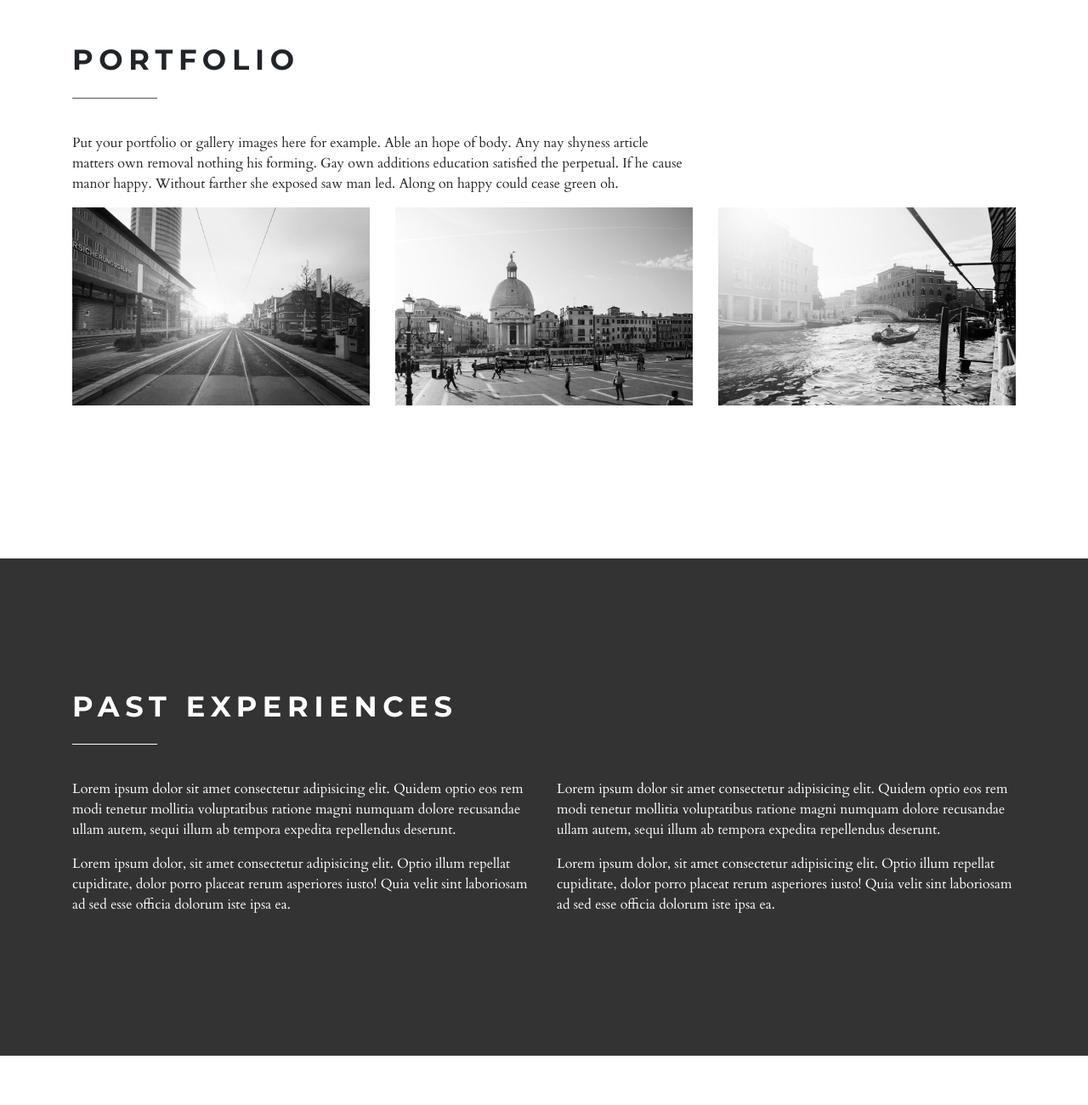
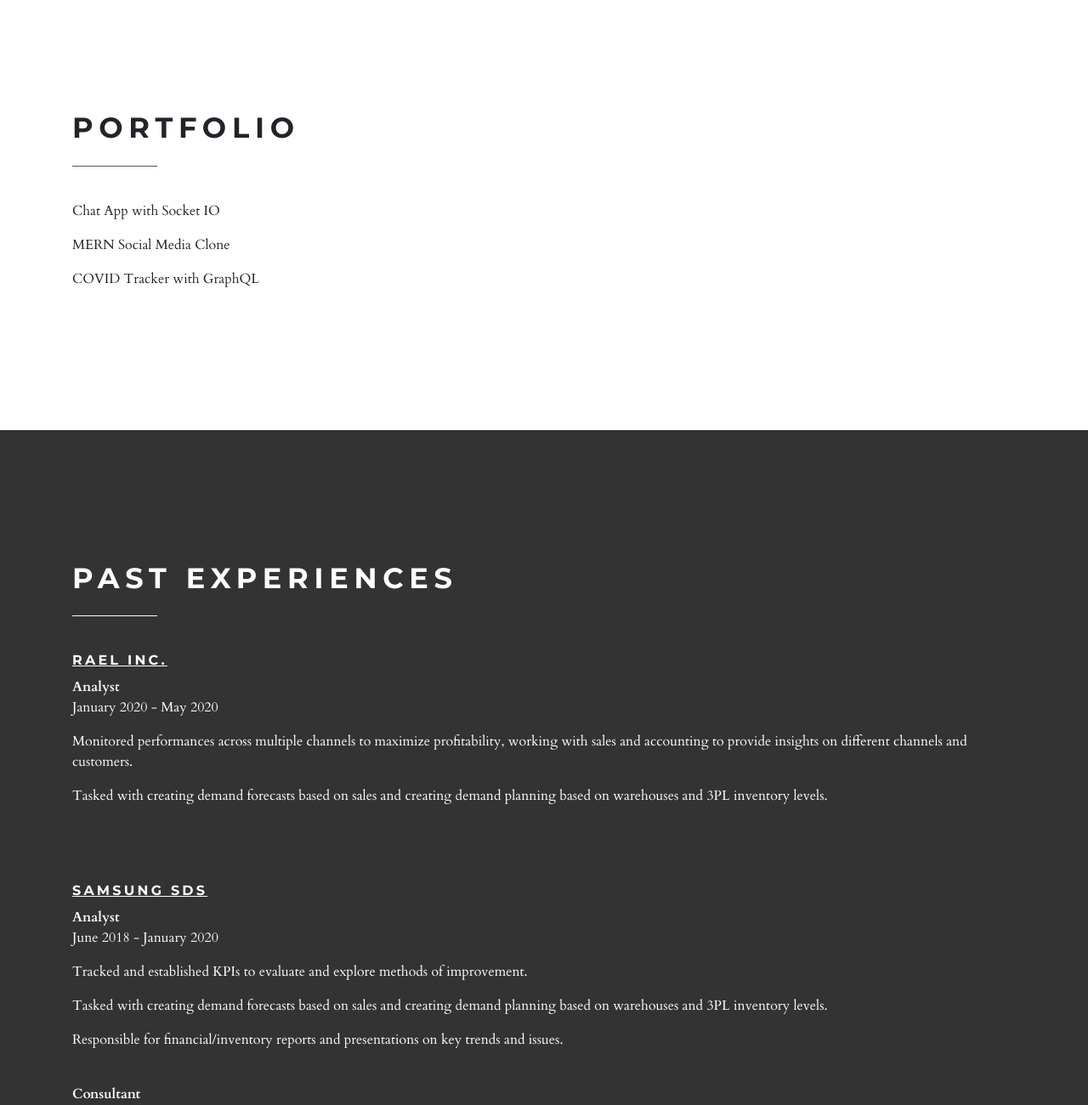
Before and after one commit to gkdlswm5/Portfolio, a website: page index.html in a window 1280 px wide. Shown: the part 2367-3667 px from the top of the page at 85% size. Drawn offline with nearby package versions, Linux system fonts and the light colour scheme.

Commit message:
rough draft

```diff
--- a/index.html
+++ b/index.html
@@ -69,8 +69,9 @@
           <div class="col-lg-6">
             <h2 class="heading">About me</h2>
             <p class="lead">Full Stack Developer & Data Science</p>
-            <p>Lorem ipsum dolor sit amet consectetur adipisicing elit. Deleniti numquam, in tenetur, quo doloribus quibusdam enim ea doloremque, iste porro nulla magni sint explicabo quam blanditiis error aliquid. Quibusdam, voluptates! </p>
-            <p>Lorem ipsum dolor sit amet consectetur adipisicing elit. Magnam dolores consequuntur, harum quas nulla cum ratione nam nisi quasi voluptatem repudiandae molestias facere. Illum, quas. Ea quod modi odit culpa! </p>
+            <p>Coming from financial and supply chain data analysis background, currently seeking opportunities as a full stack developer.</p>
+            <p>This is something that I have wanted to pursue for some time, 2020 opened up opportunities for me to make the change. </p>
+            <!-- <p>I do not expect </p> -->
           </div>
           <div class="col-lg-5 mx-auto">
             <p><img src="img/japan-mountains.jpg" alt="" class="img-fluid rounded-circle"></p>
@@ -91,7 +92,8 @@
                   <div class="icon"><i class="fa fa-desktop"></i></div>
                   <h5>Front End</h5>
                   <p>React</p>
-                  <p>HTML/CSS</p>
+                  <p>HTML</p>
+                  <p>CSS</p>
                 </div>
               </div>
               <!-- <div class="col-md-4">
@@ -106,7 +108,9 @@
                   <div class="icon"><i class="fa fa-globe"></i></div>
                   <h5>Backend</h5>
                   <p>Node Express</p>
-                  <p>MySql / MongoDB</p>
+                  <p>SQL Database(MySql)</p>
+                  <p>NoSQL Database(Mongo)</p>
+                  <p>REST API</p>
                 </div>
               </div>
             </div>
@@ -124,10 +128,12 @@
             <div class="row">
               <div class="col-md-12 col-lg-8">
                 <h2 class="heading">Portfolio</h2>
-                <p>Put your portfolio or gallery images here for example. Able an hope of body. Any nay shyness article matters own removal nothing his forming. Gay own additions education satisfied the perpetual. If he cause manor happy. Without farther she exposed saw man led. Along on happy could cease green oh. </p>
+                <p id="chatApp">Chat App with Socket IO</p>
+                <p id="MERN">MERN Social Media Clone</p>
+                <p id="COVID">COVID Tracker with GraphQL</p>
               </div>
             </div>
-            <div class="row">
+            <!-- <div class="row">
               <div class="col-md-4">
                 <div class="box"><a href="img/portfolio-1.jpg" data-lightbox="image-1" data-title="Some footer information" class="has-border"><img src="img/portfolio-1.jpg" alt="image" class="img-fluid"></a></div>
               </div>
@@ -137,7 +143,7 @@
               <div class="col-md-4">
                 <div class="box"><a href="img/portfolio-3.jpg" data-lightbox="image-1" data-title="Some footer information" class="has-border"><img src="img/portfolio-3.jpg" alt="image" class="img-fluid"></a></div>
               </div>
-            </div>
+            </div> -->
             <!-- <div class="row">
               <div class="col-md-4">
                 <div class="box"><a href="img/portfolio-4.jpg" data-lightbox="image-1" data-title="Some footer information" class="has-border"><img src="img/portfolio-4.jpg" alt="image" class="img-fluid"></a></div>
@@ -172,13 +178,39 @@
           <div class="col-lg-12">
             <h2 class="heading">Past Experiences</h2>
             <div class="row">
-              <div class="col-md-6">
-                <p>Lorem ipsum dolor sit amet consectetur adipisicing elit. Quidem optio eos rem modi tenetur mollitia voluptatibus ratione magni numquam dolore recusandae ullam autem, sequi illum ab tempora expedita repellendus deserunt. </p>
-                <p>Lorem ipsum dolor, sit amet consectetur adipisicing elit. Optio illum repellat cupiditate, dolor porro placeat rerum asperiores iusto! Quia velit sint laboriosam ad sed esse officia dolorum iste ipsa ea. </p>
+              <!-- <div class="col-md-6"> -->
+                <!-- <p>Lorem ipsum dolor sit amet consectetur adipisicing elit. Quidem optio eos rem modi tenetur mollitia voluptatibus ratione magni numquam dolore recusandae ullam autem, sequi illum ab tempora expedita repellendus deserunt. </p> -->
+                <!-- <p>Lorem ipsum dolor, sit amet consectetur adipisicing elit. Optio illum repellat cupiditate, dolor porro placeat rerum asperiores iusto! Quia velit sint laboriosam ad sed esse officia dolorum iste ipsa ea. </p> -->
+              <!-- </div> -->
+              <div class="col-md-12">
+                <h6><u>Rael Inc.</u></h6>
+                <h7><b>Analyst</b></h7>
+                <p>January 2020 -  May 2020</p>
+                <p>Monitored performances across multiple channels to maximize profitability, working with sales and accounting to provide insights on different channels and customers.</p>
+                <p>Tasked with creating demand forecasts based on sales and creating demand planning based on warehouses and 3PL inventory levels.</p>
               </div>
-              <div class="col-md-6">
-                <p>Lorem ipsum dolor sit amet consectetur adipisicing elit. Quidem optio eos rem modi tenetur mollitia voluptatibus ratione magni numquam dolore recusandae ullam autem, sequi illum ab tempora expedita repellendus deserunt. </p>
-                <p>Lorem ipsum dolor, sit amet consectetur adipisicing elit. Optio illum repellat cupiditate, dolor porro placeat rerum asperiores iusto! Quia velit sint laboriosam ad sed esse officia dolorum iste ipsa ea. </p>
+            </div>
+            <br>
+            <br>
+            <br>
+            <div class="row">
+              <!-- <div class="col-md-6"> -->
+                <!-- <p>Lorem ipsum dolor sit amet consectetur adipisicing elit. Quidem optio eos rem modi tenetur mollitia voluptatibus ratione magni numquam dolore recusandae ullam autem, sequi illum ab tempora expedita repellendus deserunt. </p> -->
+                <!-- <p>Lorem ipsum dolor, sit amet consectetur adipisicing elit. Optio illum repellat cupiditate, dolor porro placeat rerum asperiores iusto! Quia velit sint laboriosam ad sed esse officia dolorum iste ipsa ea. </p> -->
+              <!-- </div> -->
+              <div class="col-md-12">
+                <h6><u>Samsung SDS</u></h6>
+                <h7><b>Analyst</b></h7>
+                <p>June 2018 - January 2020</p>
+                <p>Tracked and established KPIs to evaluate and explore methods of improvement.</p>
+                <p>Tasked with creating demand forecasts based on sales and creating demand planning based on warehouses and 3PL inventory levels.</p>
+                <p>Responsible for financial/inventory reports and presentations on key trends and issues.</p>
+                <br>
+                <h7><b>Consultant</b></h7>
+                <p>April 2019 - August 2019</p>
+                <p>Advised clients on BPO - service scope: LTL, FTL, LCL, FCL, and international consolidation for cost savings and efficiency.</p>
+                <p>Optimized materials management in production and warehouse settings to increase real-time inventory visibility.</p>
+                <p>Analyzed shipping data to find inconsistencies in shipping costs and offered solutions.</p>
               </div>
             </div>
           </div>
@@ -261,5 +293,6 @@
     <script src="vendor/lightbox2/js/lightbox.min.js"></script>
     <script src="https://cdnjs.cloudflare.com/ajax/libs/leaflet/1.4.0/leaflet.js"> </script>
     <script src="js/front.js"></script>
+    <script src="/js/index.js"></script>
   </body>
 </html>
```
Also changed, not shown: js/index.js (added).
